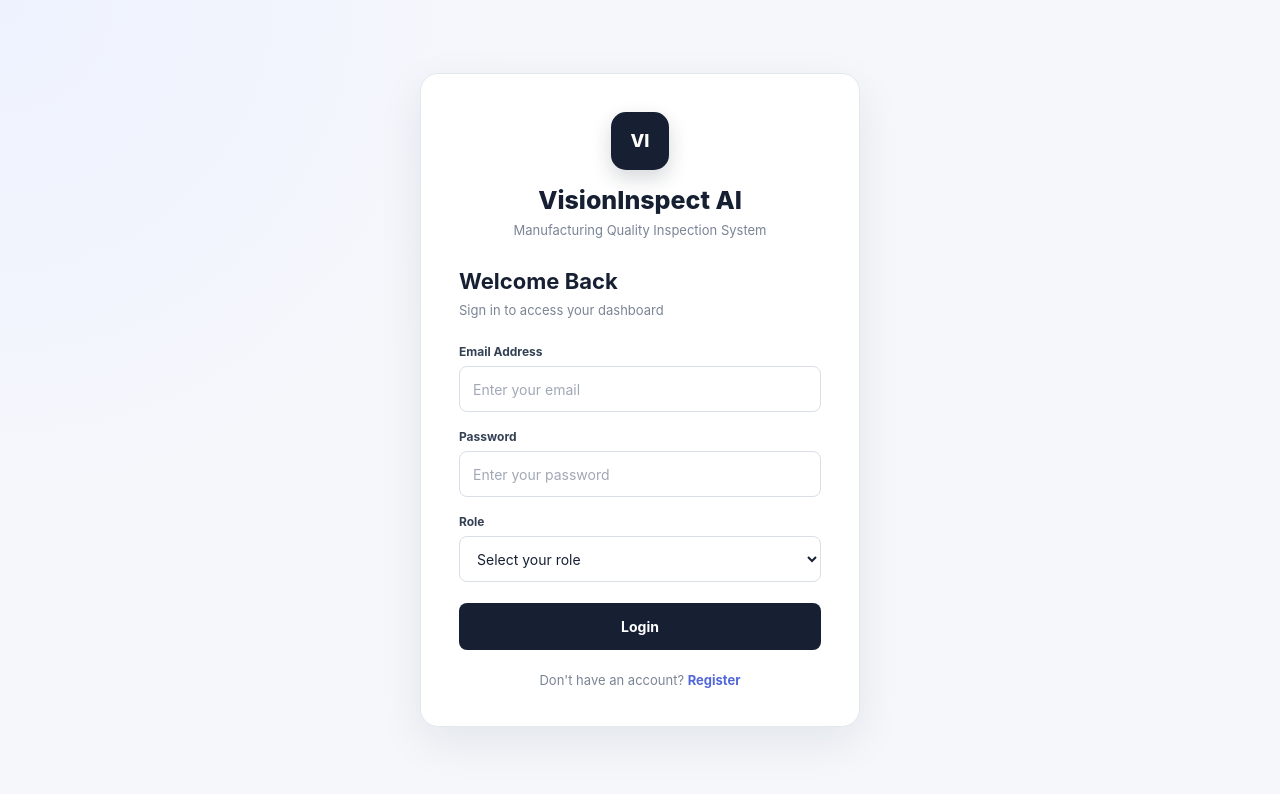
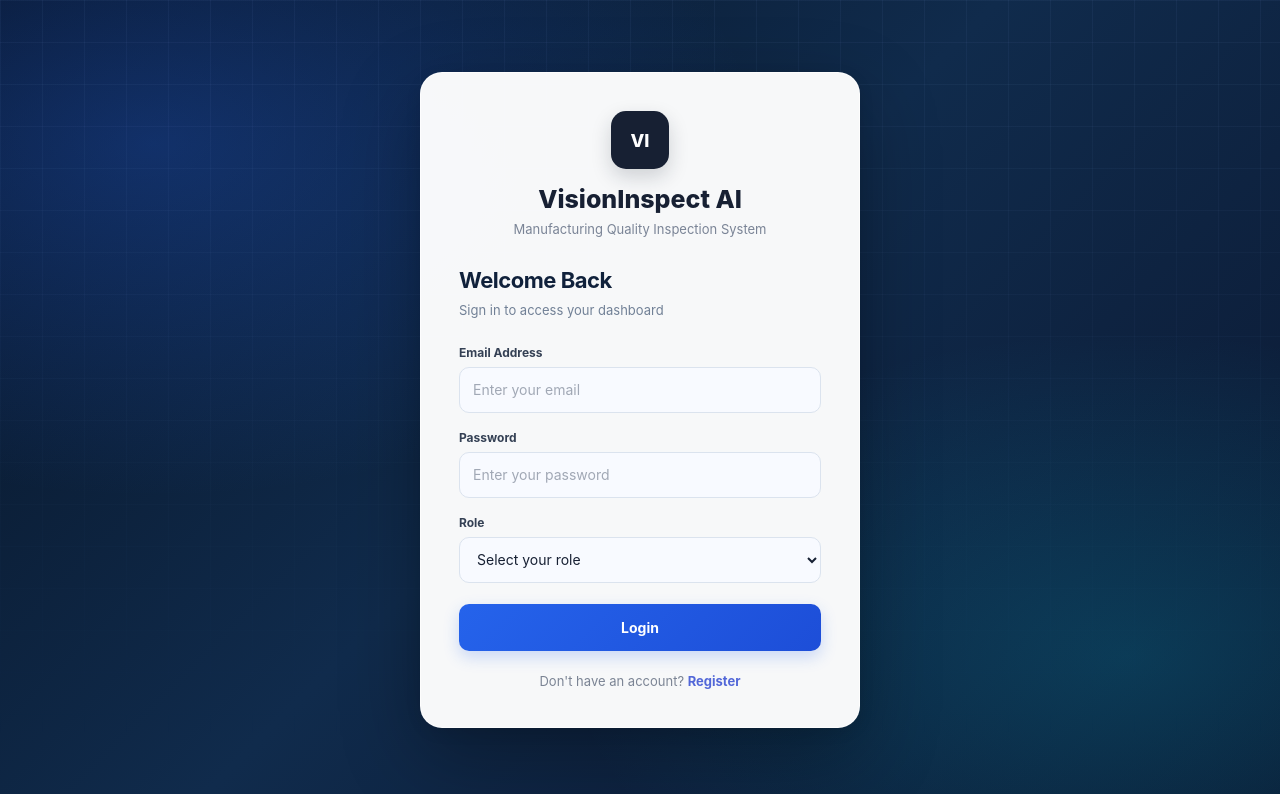
Before and after one commit to Sindhuja-1208/VisionInspect-AI, a React app in the folder frontend/: page / in a window 1280 px wide. Shown: the top 794 px of the page. Built offline with nearby package versions, Linux system fonts and the light colour scheme; no server answers; the HTML template or start-up script is replaced by a standard one.

Commit message:
Polish login page styling

```diff
--- a/frontend/src/App.css
+++ b/frontend/src/App.css
@@ -633,3 +633,149 @@ body {
     font-size: 12px;
   }
 }
+
+/* ============================================================
+   VISIONINSPECT AI — PROFESSIONAL LOGIN BACKGROUND
+   ============================================================ */
+
+.login-page {
+  position: relative;
+  isolation: isolate;
+  min-height: 100vh;
+  overflow: hidden;
+
+  display: flex;
+  align-items: center;
+  justify-content: center;
+
+  padding: 36px 20px;
+
+  background:
+    radial-gradient(
+      ellipse at 12% 18%,
+      rgba(37, 99, 235, 0.30),
+      transparent 38%
+    ),
+    radial-gradient(
+      ellipse at 88% 82%,
+      rgba(6, 182, 212, 0.20),
+      transparent 35%
+    ),
+    linear-gradient(
+      135deg,
+      #071426 0%,
+      #102b4c 48%,
+      #0b1730 100%
+    );
+}
+
+/* Subtle technical grid */
+.login-page::before {
+  content: "";
+  position: absolute;
+  inset: 0;
+  z-index: -1;
+  pointer-events: none;
+
+  background-image:
+    linear-gradient(
+      rgba(148, 190, 255, 0.055) 1px,
+      transparent 1px
+    ),
+    linear-gradient(
+      90deg,
+      rgba(148, 190, 255, 0.055) 1px,
+      transparent 1px
+    );
+
+  background-size: 42px 42px;
+  mask-image: linear-gradient(
+    to bottom,
+    black,
+    transparent 95%
+  );
+}
+
+/* Premium login card */
+.login-card {
+  position: relative;
+  z-index: 1;
+
+  border: 1px solid rgba(255, 255, 255, 0.75);
+  border-radius: 22px;
+
+  background: rgba(255, 255, 255, 0.97);
+
+  box-shadow:
+    0 28px 80px rgba(0, 0, 0, 0.30),
+    0 4px 16px rgba(0, 0, 0, 0.08);
+
+  transition:
+    box-shadow 0.25s ease,
+    transform 0.25s ease;
+}
+
+.login-card:hover {
+  box-shadow:
+    0 32px 90px rgba(0, 0, 0, 0.34),
+    0 0 0 1px rgba(147, 197, 253, 0.20);
+}
+
+/* Branding */
+.login-form h2 {
+  color: #10213b;
+  letter-spacing: -0.5px;
+}
+
+.login-subtitle {
+  color: #718096;
+  line-height: 1.6;
+}
+
+/* Form fields */
+.login-form input,
+.login-form select {
+  border-radius: 10px;
+  border: 1px solid #dbe3ee;
+  background: #f8faff;
+  transition:
+    border-color 0.2s ease,
+    box-shadow 0.2s ease,
+    background 0.2s ease;
+}
+
+.login-form input:focus,
+.login-form select:focus {
+  background: #ffffff;
+  border-color: #3978ee;
+  box-shadow: 0 0 0 4px rgba(57, 120, 238, 0.12);
+  outline: none;
+}
+
+/* Login button */
+.login-button {
+  border-radius: 10px;
+  background: linear-gradient(135deg, #2563eb, #1d4ed8);
+  box-shadow: 0 6px 16px rgba(37, 99, 235, 0.22);
+  transition:
+    transform 0.2s ease,
+    box-shadow 0.2s ease;
+}
+
+.login-button:hover:not(:disabled) {
+  transform: translateY(-1px);
+  box-shadow: 0 9px 22px rgba(37, 99, 235, 0.30);
+}
+
+/* Smaller screens */
+@media (max-width: 600px) {
+  .login-page {
+    padding: 22px 14px;
+  }
+
+  .login-card {
+    width: 100%;
+    max-width: 440px;
+    border-radius: 18px;
+  }
+}
```
